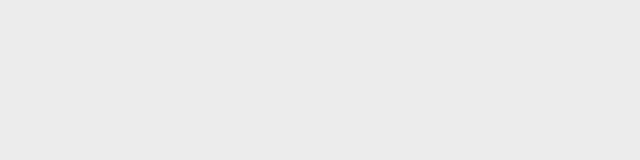
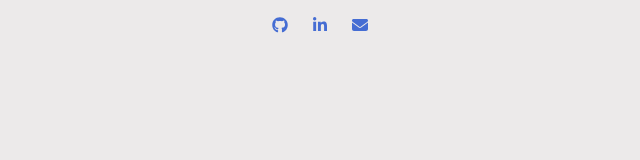
Before and after one commit to pierino2203/Portafolio-Nuevo, a React (Create React App) app: page / in a window 1280 px wide. Shown: the top 160 px of the page, without its empty margins (320-960 px from the left). Built offline with nearby package versions, Linux system fonts and the light colour scheme; a web font is replaced by a local one.

Commit message:
Subiendo-Project10

```diff
--- a/src/components/Home.jsx
+++ b/src/components/Home.jsx
@@ -3,7 +3,10 @@ import pier1 from '../img/pier.png'
 import pier2 from '../img/pier2.jpeg'
 import Style from '../styles/Home.module.css'
 import Tecs from "./Tecs";
-import { faHtml5, faCss3Alt, faReact, faJs, faBootstrap, } from "@fortawesome/free-brands-svg-icons";
+import { FontAwesomeIcon } from "@fortawesome/react-fontawesome";
+import { faHtml5, faCss3Alt, faReact, faJs, faBootstrap, faGithub } from "@fortawesome/free-brands-svg-icons";
+import { faLinkedinIn } from "@fortawesome/free-brands-svg-icons";
+import { faEnvelope } from "@fortawesome/free-solid-svg-icons";
 import { CardProject } from "./CardProject";
 import imgProject1 from '../img/Captura de pantalla 2024-05-16 a la(s) 1.07.55 p. m 2.png'
 
@@ -12,7 +15,13 @@ import imgProject1 from '../img/Captura de pantalla 2024-05-16 a la(s) 1.07.55
 export default function Home() {
     return (
         <>
+
             <div className={Style.container}>
+                <div className={Style.redes}>
+                    <a href="https://github.com/pierino2203" target="blank"><FontAwesomeIcon icon={faGithub} style={{ color: "rgba(69, 109, 211, 1)", heigh:"30px",width:"30px" }} /></a>
+                    <a href="https://www.linkedin.com/in/pierino-esteban-juncos-9a4804240/" target="blank"><FontAwesomeIcon icon={faLinkedinIn} style={{ color: "rgba(69, 109, 211, 1)", heigh:"30px",width:"30px" }} /></a>
+                    <a href="mailto:pierinoe@gmail.com?subject=Asunto%20del%20Correo&body=Mensaje%20del%20Correo" target="blank"><FontAwesomeIcon icon={faEnvelope} style={{ color: "rgba(69, 109, 211, 1)",heigh:"30px",width:"30px" }} /></a>
+                </div>
                 <div className={Style.container_main}>
                     <img src={pier1} alt="" />
                     <h1>Pierino Juncos</h1>
@@ -83,14 +92,14 @@ export default function Home() {
                         github="https://github.com/pierino2203/Deply-Dog"
                         deploy="https://deply-d.vercel.app/"
                     />
-                                        <CardProject
+                    <CardProject
                         img={imgProject1}
                         nombre="Dogs App"
                         descripcion="Esta app contiene varias razas de perros y contiene filtros, se puede buscar ver el detalle de cada perro y se puede agregar un perro"
                         github="https://github.com/pierino2203/Deply-Dog"
                         deploy="https://deply-d.vercel.app/"
                     />
-                                        <CardProject
+                    <CardProject
                         img={imgProject1}
                         nombre="Dogs App"
                         descripcion="Esta app contiene varias razas de perros y contiene filtros, se puede buscar ver el detalle de cada perro y se puede agregar un perro"
--- a/src/styles/Home.module.css
+++ b/src/styles/Home.module.css
@@ -1,3 +1,16 @@
+.redes {
+    position: absolute; /* Posición absoluta para ubicarlo en la parte superior */
+    top: 0; /* Alinearlo con la parte superior de la pantalla */
+    left: 50%; /* Alinearlo con el centro horizontalmente */
+    transform: translateX(-50%); /* Centrar el elemento horizontalmente */
+    width: auto;
+    height: 30px;
+    display: flex;
+    justify-content: center;
+    align-items: center;
+    gap: 10px;
+    margin-top: 10px;
+}
 
 .container {
     display: flex;
--- a/src/styles/Tecs.module.css
+++ b/src/styles/Tecs.module.css
@@ -1,5 +1,5 @@
 .tec {
-    background-color: rgba(129, 129, 129, 1);
+    background-color: var(--main-primario-color);
     display: inline-flex; /* Cambiado de 'flex' a 'inline-flex' */
     justify-content: center;
     align-items: center;
@@ -15,7 +15,7 @@
 }
 @media (max-width: 768px){
     .tec {
-        background-color: rgba(129, 129, 129, 1);
+        background-color: var(--main-primario-color);
         display: inline-flex; /* Cambiado de 'flex' a 'inline-flex' */
         justify-content: center;
         align-items: center;
@@ -32,7 +32,7 @@
 }
 @media (max-width: 576px){
     .tec {
-        background-color: rgba(129, 129, 129, 1);
+        background-color: var(--main-primario-color);
         display: inline-flex; /* Cambiado de 'flex' a 'inline-flex' */
         justify-content: center;
         align-items: center;
```
